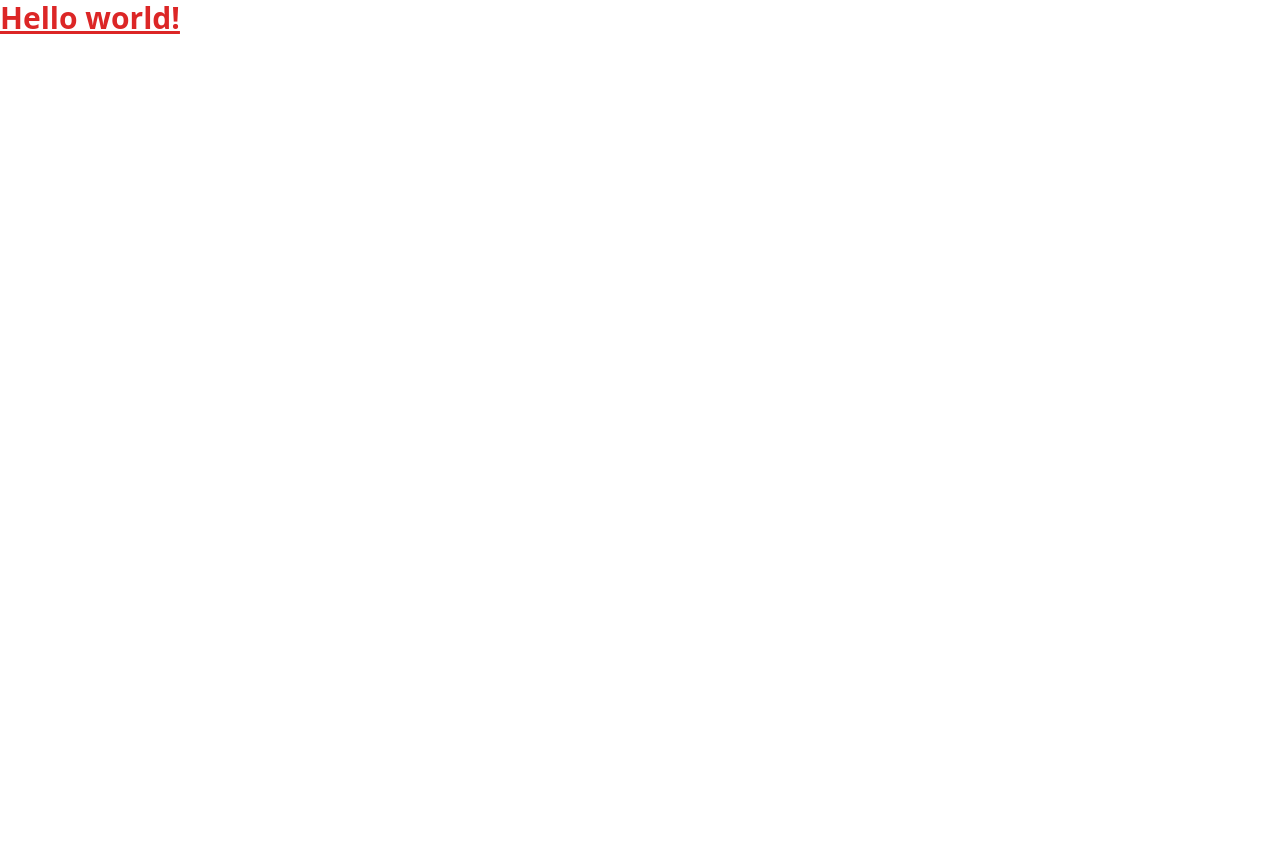
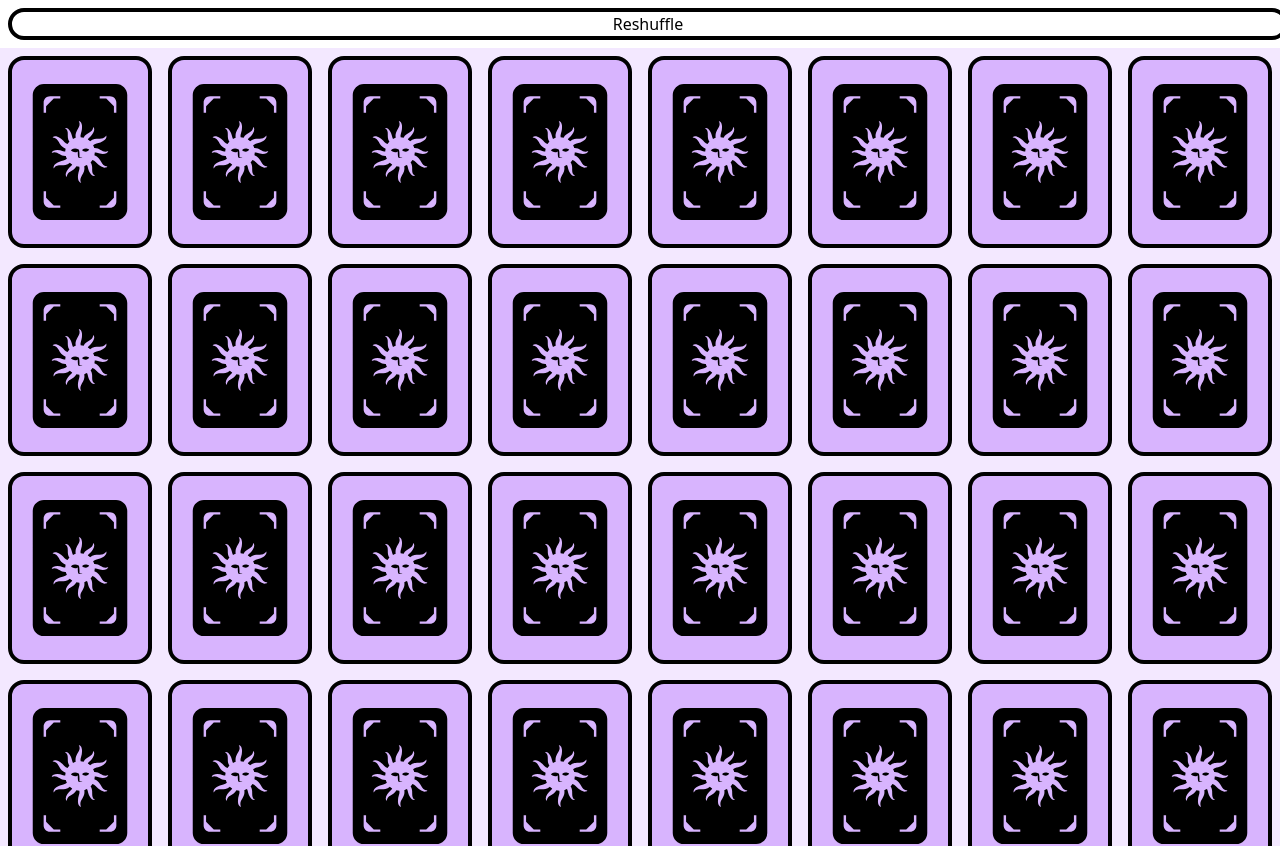
Before and after one commit to johneckert/card-decks, a React (Vite) app: page / in a window 1280 px wide. Shown: the top 846 px of the page. Before the commit the page ends 800 px from the top, so only its background shows below. Built offline with nearby package versions, Linux system fonts and the light colour scheme; the HTML template or start-up script is replaced by a standard one.

Commit message:
render deck, flip a card and shuffle

```diff
--- a/src/App.tsx
+++ b/src/App.tsx
@@ -1,10 +1,36 @@
+import { useState } from 'react';
+import Card from './Card';
+import { DECK_OF_ILLUSIONS, CardData } from './decks';
+import { shuffle } from './utilities';
+
 function App() {
+  const [cardDrawn, setCardDrawn] = useState<boolean>(false);
+  const [deck, setDeck] = useState<CardData[]>(shuffle(DECK_OF_ILLUSIONS))
+  const reshuffle = () => {
+    console.log('Reshuffling deck');
+    setDeck(shuffle(deck));
+    setCardDrawn(false);
+  }
 
   return (
-    <h1 className="text-3xl text-red-600 font-bold underline">
-      Hello world!
-    </h1>
+    <>
+      <button onClick={reshuffle} className="rounded-2xl border-4 border-solid border-black  w-screen click:bg-red-200 m-2">
+          <h1>Reshuffle</h1>
+      </button>
+      <div className="container h-max max-w-max flex flex-wrap bg-purple-100">
+        {deck.map((card, i) => {
+          return (
+            <Card
+              key={`${card.title}-${i}`}
+              title={card.title}
+              cardDrawn={cardDrawn}
+              setCardDrawn={setCardDrawn}
+            />
+          )
+        })}
+      </div>
+    </>
   )
 }
 
-export default App
+export default App;
--- /dev/null
+++ b/src/Card.tsx
@@ -0,0 +1,31 @@
+import React, { useState } from 'react';
+import CardBack from './assets/card-back.svg';
+import { CardData } from './decks';
+
+export interface CardProps extends CardData {
+    cardDrawn: boolean;
+    setCardDrawn: React.Dispatch<React.SetStateAction<boolean>>;
+}
+
+const Card: React.FC<CardProps> = ({ title, cardDrawn, setCardDrawn }) => {
+    const [isFlipped, setIsFlipped] = useState<boolean>(false);
+    const flipCard = () => {
+      if (!cardDrawn) {
+        setIsFlipped(true);
+      }
+      setCardDrawn(true);
+    };
+
+    return (
+        <div onClick={flipCard} className="rounded-2xl border-4 border-solid border-black bg-purple-300 h-48 w-36 flex m-2">
+          { isFlipped ? (
+              <h1>{ title }</h1>
+           ) : (
+              <img className="w-100" src={CardBack} alt="card back" />
+           )
+          }
+        </div>
+    );
+}
+
+export default Card;
--- /dev/null
+++ b/src/decks.ts
@@ -0,0 +1,40 @@
+export interface CardData {
+  title: string;
+}
+
+export const DECK_OF_ILLUSIONS: CardData[] = [
+  { title: 'Red Dragon' },
+  { title: 'Knight and Four Guards' },
+  { title: 'Succubus or Incubus' },
+  { title: 'Druid' },
+  { title: 'Cloud Giant' },
+  { title: 'Ettin' },
+  { title: 'Bugbear' },
+  { title: 'Goblin' },
+  { title: 'Beholder' },
+  { title: 'Archmage and Mage Apprentice' },
+  { title: 'Night Hag' },
+  { title: 'Assassin' },
+  { title: 'Fire Giant' },
+  { title: 'Ogre Mage' },
+  { title: 'Gnoll' },
+  { title: 'Kobold' },
+  { title: 'Lich' },
+  { title: 'Priest and Two Acolytes' },
+  { title: 'Medusa' },
+  { title: 'Veteran' },
+  { title: 'Frost Giant' },
+  { title: 'Troll' },
+  { title: 'Hobgoblin' },
+  { title: 'Orc' },
+  { title: 'Kobold' },
+  { title: 'Iron Golem' },
+  { title: 'Bandit Captain and Three Bandits' },
+  { title: 'Erinyes' },
+  { title: 'Berserker' },
+  { title: 'Hill Giant' },
+  { title: 'Ogre' },
+  { title: 'Kobold' },
+  { title: 'You (the deck\'s owner' },
+  { title: 'You (the deck\'s owner' }
+];
--- /dev/null
+++ b/src/utilities.ts
@@ -0,0 +1,12 @@
+import { CardData } from './decks';
+
+export const shuffle = (deck: CardData[]) => {
+  const newDeck = [...deck];
+  for (let i = newDeck.length - 1; i > 0; i--) {
+    const j = Math.floor(Math.random() * (i + 1));
+    const temp = newDeck[i];
+    newDeck[i] = newDeck[j];
+    newDeck[j] = temp;
+  }
+  return newDeck;
+}
```
Also changed, not shown: src/assets/card-back.svg (added).
